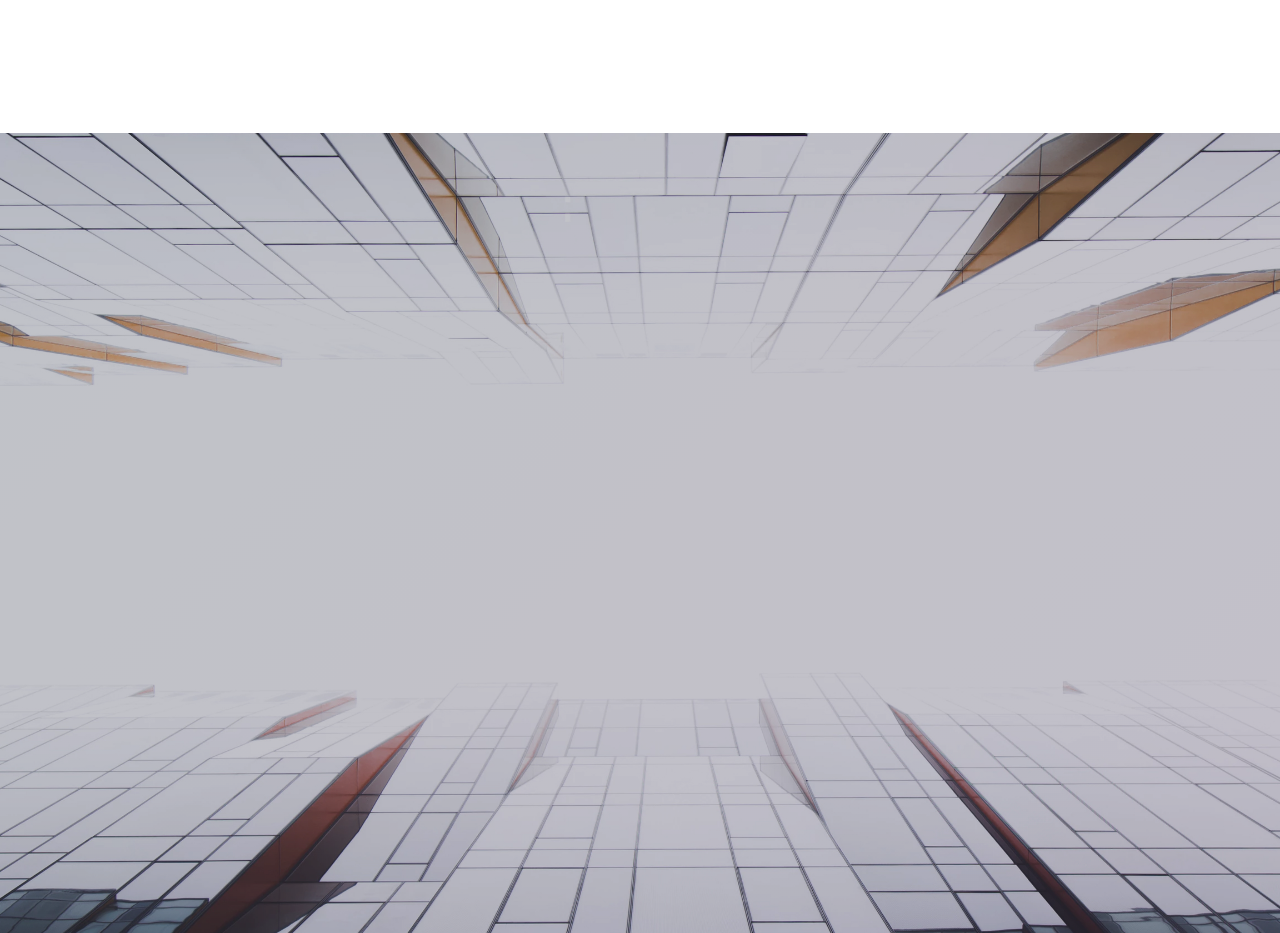
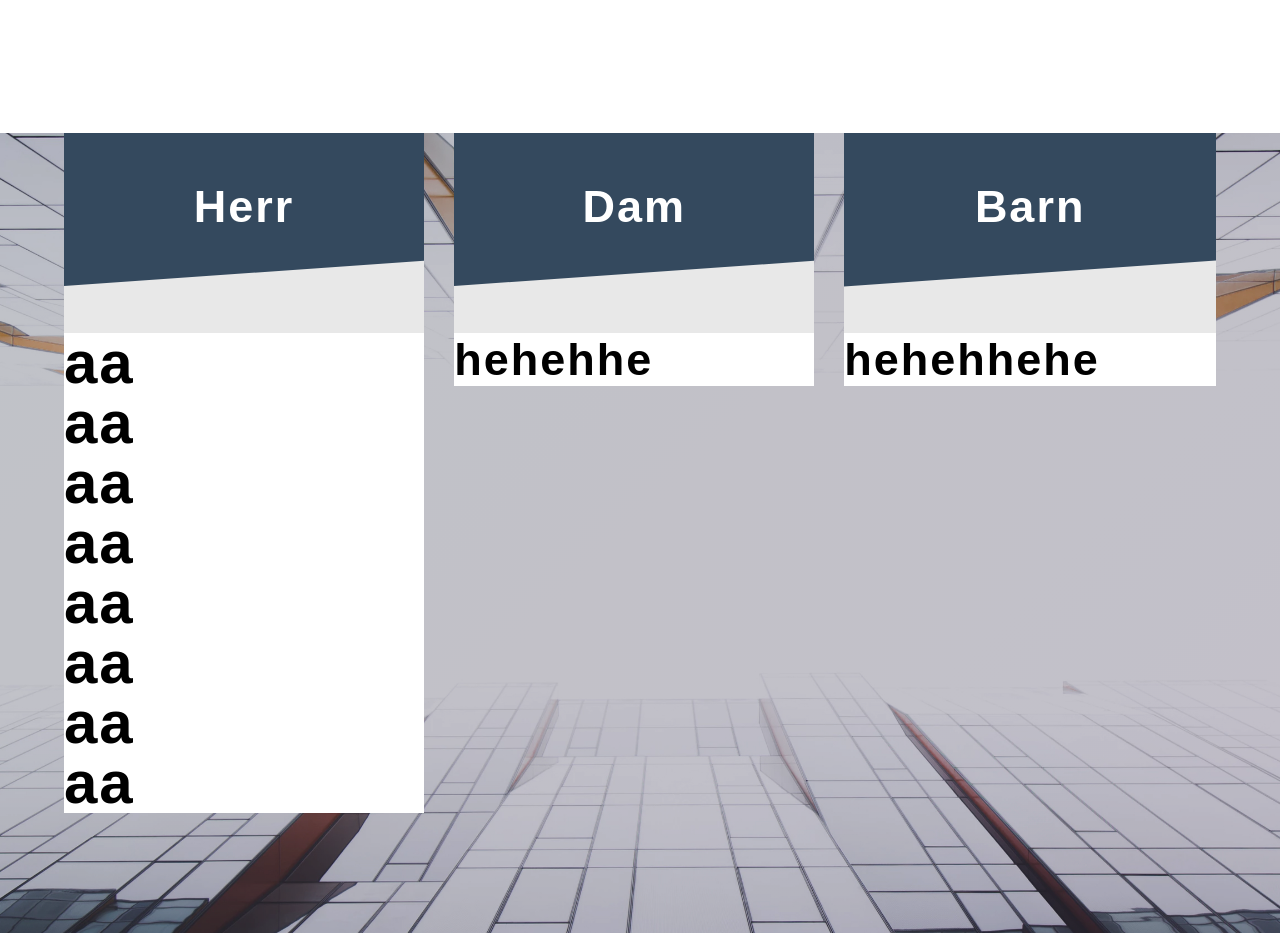
Before and after one commit to Elvis1995/barber, a React (Create React App) app in the folder barber_examen/: page / in a window 1280 px wide. Shown: the part 1380-2313 px from the top of the page. Built offline with nearby package versions, Linux system fonts and the light colour scheme.

Commit message:
Progress on offers setion

```diff
--- a/barber_examen/src/components/header/Header.css
+++ b/barber_examen/src/components/header/Header.css
@@ -52,6 +52,7 @@ section#header graphic {
 section#header .wrapper h1 {
 	color: rgba(250,205,95,1);
 	margin: 0 0 15px 0;
+	text-transform: uppercase;
 }
 
 section#header .wrapper h1,
--- a/barber_examen/src/components/offers/Offers.js
+++ b/barber_examen/src/components/offers/Offers.js
@@ -8,7 +8,39 @@ export default class Offers extends Component {
 	  <div>
 		<section id="offers">
 			<div className="wrapper">
-
+				<div className="cols cols_three">
+					<div className="col col_a">
+						<div className="skew">
+							<h2>Herr</h2>
+						</div>
+						<div className="text">
+						<h1>aa</h1>
+						<h1>aa</h1>
+						<h1>aa</h1>
+						<h1>aa</h1>
+						<h1>aa</h1>
+						<h1>aa</h1>
+						<h1>aa</h1>
+						<h1>aa</h1>
+						</div>
+					</div>
+					<div className="col col_b">
+						<div className="skew">
+							<h2>Dam</h2>
+						</div>
+						<div className="text">
+						<h2>hehehhe</h2>
+						</div>
+					</div>
+					<div className="col col_c">
+						<div className="skew">
+							<h2>Barn</h2>
+						</div>
+						<div className="text">
+							<h2>hehehhehe</h2>
+						</div>
+					</div>
+				</div>
 			</div>
 		</section>
       </div>
--- a/barber_examen/src/components/offers/offers.css
+++ b/barber_examen/src/components/offers/offers.css
@@ -9,3 +9,70 @@ section#offers {
 	position: relative;
 	width: 100%;
 }
+
+/* cols_three */
+
+section#offers .cols.cols_three {
+	overflow: hidden;
+}
+
+/* cols */
+
+section#offers .cols {
+    margin: 0;
+	width: 100%;
+}
+
+/* col_a_b_c */
+
+section#offers .col_a .skew,
+section#offers .col_b .skew,
+section#offers .col_c .skew {
+	background-color: rgb(52,73,94,1);
+	background-size: cover;
+    background-position: center;
+    height: 200px;
+    overflow: hidden;
+    position: relative;
+    width: 100%;
+}
+
+/* :after */
+
+section#offers .col_a .skew:after,
+section#offers .col_b .skew:after,
+section#offers .col_c .skew:after {
+    background-color: rgba(232,232,232,1);
+    bottom: -47px;
+	content: '';
+    display: block;
+    height: 109px;
+    left: 0;
+    position: absolute;
+    right: 0;
+    transform: rotate(-4deg);
+    width: 120%;
+}
+
+/* text */
+
+section#offers .cols_three .text {
+	background-color: rgba(255,255,255,1);
+}
+
+section#offers .cols_three .col .skew h2 {
+	color: rgba(255,255,255,1);
+    left: 50%;
+    position: absolute;
+    top: 50%;
+    transform: translateY(-100%) translateX(-50%);
+}
+
+section#offers .col:nth-child(1), section#offers .col:nth-child(2) {
+	margin-right: 30px;
+    width: calc(33% - 20px);
+}
+
+section#offers .col:nth-child(3) {
+    width: calc(34% - 20px);
+}
--- a/barber_examen/src/css/Master.css
+++ b/barber_examen/src/css/Master.css
@@ -18,7 +18,6 @@ h1 {
     font-weight: 600;
     letter-spacing: 2px;
     line-height: 60px;
-    text-transform: uppercase;
 }
 
 h1 span {
@@ -34,7 +33,6 @@ h2 {
     font-weight: 600;
     letter-spacing: 2px;
     line-height: 53px;
-    text-transform: uppercase;
 }
 
 /* p */
```
